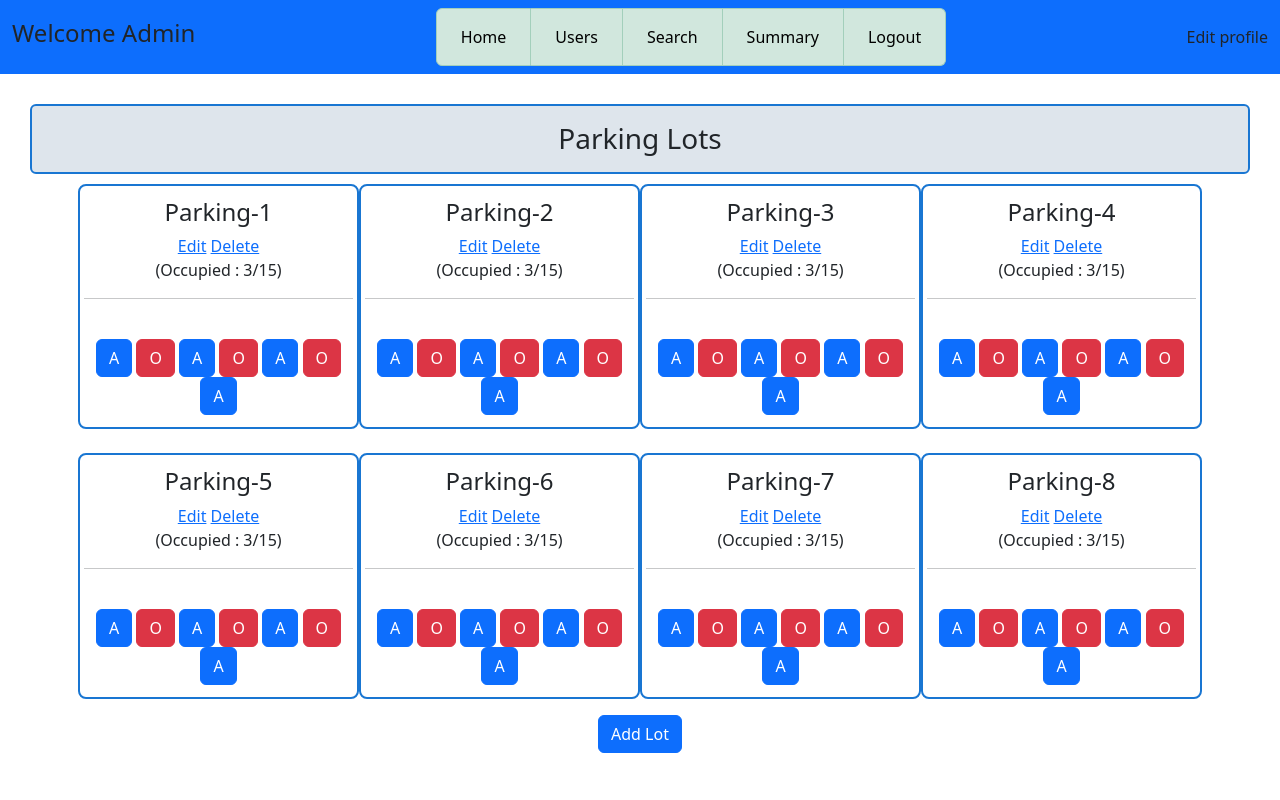
After one commit to 23f3002644/Vehicle_Parking_App_I, a Python web app: template templates/admin_dash.html in a window 1280 px wide. The commit adds this page. Run offline with Jinja, Linux system fonts and the light colour scheme; the template is opened without the code that fills it, so the values that code supplies are empty.

Commit message:
made the user and admin dashboard

```diff
--- a/static/css/style.css
+++ b/static/css/style.css
@@ -1,5 +1,5 @@
 body {
-        background: #0d1e69;
+        background: #d6d9e6;
         font-family: Arial, sans-serif;
     }
 .login-container {
@@ -21,7 +21,8 @@
     color: #555;
 }
 .login-container input[type="text"],
-    .login-container input[type="password"] {
+.login-container input[type="password"],
+.login-container input[type="number"]  {
     width: 100%;
     padding: 10px 8px;
     margin-bottom: 18px;
@@ -41,7 +42,7 @@
 .login-container button:hover {
     background: #1565c0;
 }
-    .login-container .register-link {
+.login-container .register-link, .login-link {
     display: block;
     text-align: center;
     margin-top: 15px;
@@ -51,3 +52,36 @@
 .login-container .register-link:hover {
     text-decoration: underline;
 }
+
+.login-container .login-link:hover {
+    text-decoration: underline;
+}
+
+.heading{
+    margin:3px;
+    text-align: center;
+    padding-left: 3px;
+    margin: 30px;
+    border: 2px solid #1976d2;   /* Change color as needed */
+    padding: 16px;
+    border-radius: 6px;
+    margin-bottom: 10px;
+    background: #dee5ec;
+}
+.d-flex {   /* Choose your color */
+    border-radius: 8px;          /* Optional: rounded corners */
+    padding: 16px;               /* Optional: space inside the border */
+    background: #f7fafd;         /* Optional: soft background */
+}
+.login-container input{
+    margin-bottom: 16px;
+}
+.col-3 {
+    border: 2px solid #1976d2;   /* Choose your color */
+    border-radius: 8px;           /* Optional: rounded corners */
+    padding: 12px;                /* Optional: space inside the border */
+    margin-bottom: 16px;
+    text-align: center;
+
+              /* Optional: space between rows */
+}
--- /dev/null
+++ b/templates/admin_dash.html
@@ -0,0 +1,206 @@
+<!DOCTYPE html>
+<html lang="en">
+<head>
+    <meta charset="UTF-8">
+    <title>Admin_Dashboard</title>
+    <meta name="viewport" content="width=device-width, initial-scale=1">
+    <link rel="stylesheet" href="/static/css/style.css">
+    <link href="https://cdn.jsdelivr.net/npm/bootstrap@5.3.7/dist/css/bootstrap.min.css" rel="stylesheet" integrity="sha384-LN+7fdVzj6u52u30Kp6M/trliBMCMKTyK833zpbD+pXdCLuTusPj697FH4R/5mcr" crossorigin="anonymous">
+</head>
+
+<body>
+    <div id ="main">
+        <div id ="canvas">
+
+            <nav class="navbar navbar-expand-lg bg-primary">
+                <div class="container-fluid">
+                    <h4>Welcome Admin</h4>
+                    <div class="collapse navbar-collapse" id="navbarSupportedContent">
+
+                        <ul class="navbar-nav mx-auto mb-2 mb-lg-0 list-group list-group-horizontal text-center">
+                            <li class="nav-item list-group-item  list-group-item-success">
+                                <a class="nav-link active" aria-current="page" href="admin_dash.html">Home</a>
+                            </li>
+                            <li class="nav-item list-group-item  list-group-item-success">
+                                <a class="nav-link active" aria-current="page" href="admin_user.html">Users</a>
+                            </li>
+                            <li class="nav-item list-group-item  list-group-item-success">
+                                <a class="nav-link active" aria-current="page" href="#">Search</a>
+                            </li>
+                            <li class="nav-item list-group-item  list-group-item-success">
+                                <a class="nav-link active" aria-current="page" href="#">Summary</a>
+                            </li>
+                            <li class="nav-item list-group-item  list-group-item-success">
+                                <a class="nav-link active" aria-current="page" href="#">Logout</a>
+                            </li>
+
+                        </ul>
+
+                        <a class="nav-link active" aria-current="page" href="#">Edit profile</a>
+
+                    </div>
+                </div>
+            </nav>
+
+
+
+            <div class ="top-section">
+                <div id ="content">
+                        <h3 class="heading">Parking Lots</h3>
+                        <div class="container">
+                            <div class="row g-2">
+
+                                <div class="col-3">
+                                    <h4> Parking-1</h4>
+                                    <a href="edit_lot.html">Edit</a>
+                                    <a href="">Delete</a>
+                                    <br>
+                                    (Occupied : 3/15)
+                                    <hr>
+
+                                    <br>
+
+                                    <a href="" class="btn btn-primary">A</a>
+                                    <a href="" class="btn btn-danger">O</a>
+                                    <a href="" class="btn btn-primary">A</a>
+                                    <a href="" class="btn btn-danger">O</a>
+                                    <a href="" class="btn btn-primary">A</a>
+                                    <a href="" class="btn btn-danger">O</a>
+                                    <a href="" class="btn btn-primary">A</a>
+
+                                </div>
+                                <div class="col-3"><h4> Parking-2</h4>
+                                    <a href="edit_lot.html">Edit</a>
+                                    <a href="">Delete</a>
+                                    <br>
+                                    (Occupied : 3/15)
+                                    <hr>
+
+                                    <br>
+
+                                    <a href="" class="btn btn-primary">A</a>
+                                    <a href="" class="btn btn-danger">O</a>
+                                    <a href="" class="btn btn-primary">A</a>
+                                    <a href="" class="btn btn-danger">O</a>
+                                    <a href="" class="btn btn-primary">A</a>
+                                    <a href="" class="btn btn-danger">O</a>
+                                    <a href="" class="btn btn-primary">A</a>
+                                </div>
+
+                                <div class="col-3"><h4> Parking-3</h4>
+                                    <a href="edit_lot.html">Edit</a>
+                                    <a href="">Delete</a>
+                                    <br>
+                                    (Occupied : 3/15)
+                                    <hr>
+
+                                    <br>
+
+                                    <a href="" class="btn btn-primary">A</a>
+                                    <a href="" class="btn btn-danger">O</a>
+                                    <a href="" class="btn btn-primary">A</a>
+                                    <a href="" class="btn btn-danger">O</a>
+                                    <a href="" class="btn btn-primary">A</a>
+                                    <a href="" class="btn btn-danger">O</a>
+                                    <a href="" class="btn btn-primary">A</a>
+                                </div>
+                                <div class="col-3"><h4> Parking-4</h4>
+                                    <a href="edit_lot.html">Edit</a>
+                                    <a href="">Delete</a>
+                                    <br>
+                                    (Occupied : 3/15)
+                                    <hr>
+
+                                    <br>
+
+                                    <a href="" class="btn btn-primary">A</a>
+                                    <a href="" class="btn btn-danger">O</a>
+                                    <a href="" class="btn btn-primary">A</a>
+                                    <a href="" class="btn btn-danger">O</a>
+                                    <a href="" class="btn btn-primary">A</a>
+                                    <a href="" class="btn btn-danger">O</a>
+                                    <a href="" class="btn btn-primary">A</a>
+                                </div>
+                                <div class="col-3"><h4> Parking-5</h4>
+                                    <a href="edit_lot.html">Edit</a>
+                                    <a href="">Delete</a>
+                                    <br>
+                                    (Occupied : 3/15)
+                                    <hr>
+
+                                    <br>
+
+                                    <a href="" class="btn btn-primary">A</a>
+                                    <a href="" class="btn btn-danger">O</a>
+                                    <a href="" class="btn btn-primary">A</a>
+                                    <a href="" class="btn btn-danger">O</a>
+                                    <a href="" class="btn btn-primary">A</a>
+                                    <a href="" class="btn btn-danger">O</a>
+                                    <a href="" class="btn btn-primary">A</a>
+                                </div>
+                                <div class="col-3"><h4> Parking-6</h4>
+                                    <a href="edit_lot.html">Edit</a>
+                                    <a href="">Delete</a>
+                                    <br>
+                                    (Occupied : 3/15)
+                                    <hr>
+
+                                    <br>
+
+                                    <a href="" class="btn btn-primary">A</a>
+                                    <a href="" class="btn btn-danger">O</a>
+                                    <a href="" class="btn btn-primary">A</a>
+                                    <a href="" class="btn btn-danger">O</a>
+                                    <a href="" class="btn btn-primary">A</a>
+                                    <a href="" class="btn btn-danger">O</a>
+                                    <a href="" class="btn btn-primary">A</a>
+                                </div>
+                                <div class="col-3"><h4> Parking-7</h4>
+                                    <a href="edit_lot.html">Edit</a>
+                                    <a href="">Delete</a>
+                                    <br>
+                                    (Occupied : 3/15)
+                                    <hr>
+
+                                    <br>
+
+                                    <a href="" class="btn btn-primary">A</a>
+                                    <a href="" class="btn btn-danger">O</a>
+                                    <a href="" class="btn btn-primary">A</a>
+                                    <a href="" class="btn btn-danger">O</a>
+                                    <a href="" class="btn btn-primary">A</a>
+                                    <a href="" class="btn btn-danger">O</a>
+                                    <a href="" class="btn btn-primary">A</a>
+                                </div>
+                                <div class="col-3"><h4> Parking-8</h4>
+                                    <a href="edit_lot.html">Edit</a>
+                                    <a href="">Delete</a>
+                                    <br>
+                                    (Occupied : 3/15)
+                                    <hr>
+
+                                    <br>
+
+                                    <a href="" class="btn btn-primary">A</a>
+                                    <a href="" class="btn btn-danger">O</a>
+                                    <a href="" class="btn btn-primary">A</a>
+                                    <a href="" class="btn btn-danger">O</a>
+                                    <a href="" class="btn btn-primary">A</a>
+                                    <a href="" class="btn btn-danger">O</a>
+                                    <a href="" class="btn btn-primary">A</a>
+                                </div>
+
+
+                            </div>
+                        </div>
+                </div>
+            </div>
+            <div class="bottom-section text-center">
+                <a class="btn btn-primary mb-4" href="add_lot.html">Add Lot</a>
+            </div>
+
+        </div>
+    </div>
+
+</body>
+</html>
```
Also changed, not shown: requirement.txt (+7 -1 lines), templates/Booking.html (added, +38 -0 lines), templates/add_lot.html (added, +43 -0 lines), templates/admin_user.html (added, +87 -0 lines), templates/edit_lot.html (added, +43 -0 lines), templates/park_spot.html (added, +32 -0 lines), templates/register.html (+0 -57 lines), templates/release.html (added, +43 -0 lines). Lines whose indentation alone changed are shown as unchanged.
